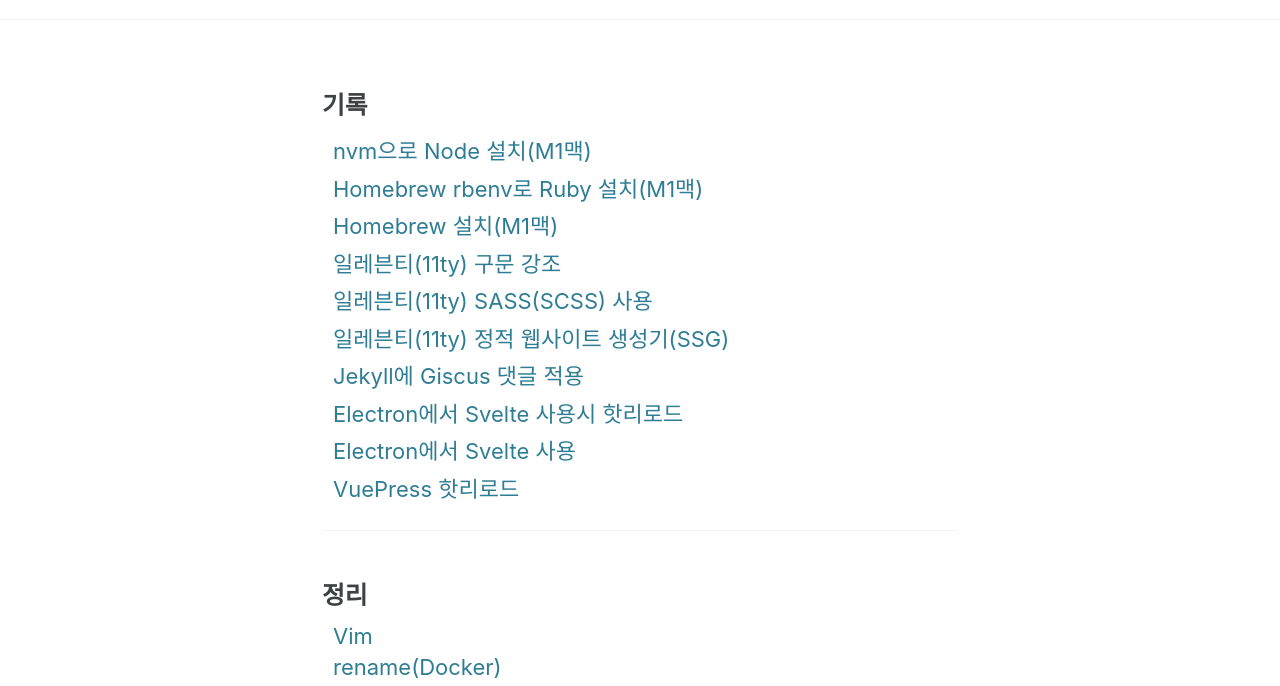
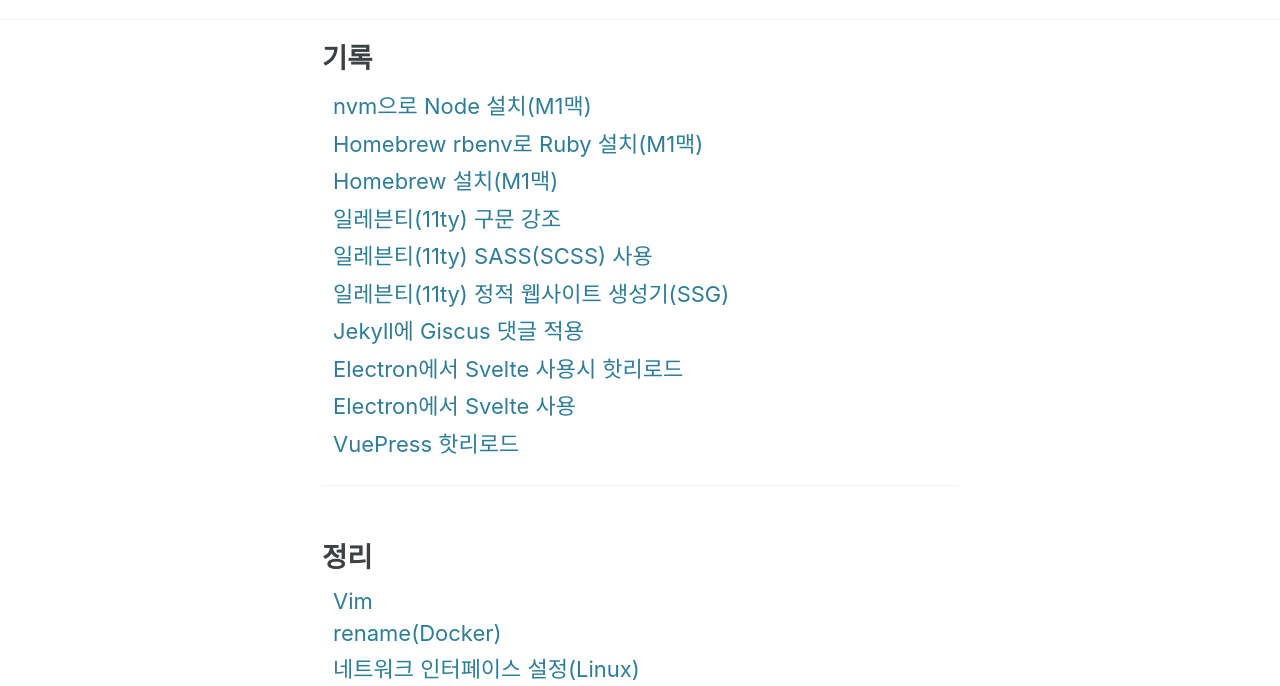
Before and after one commit to istree/istree.github.io, a plain HTML site: page docs/index.html in a window 1280 px wide. Shown: the part 79-765 px from the top of the page. Drawn offline with nearby package versions, Linux system fonts and the light colour scheme.

Commit message:
기능 - 대문 index 첫번째 섹션 제목의 margin-top을 0px로 조정

```diff
--- a/docs/index.html
+++ b/docs/index.html
@@ -92,7 +92,7 @@
 
 
 <section class="taxonomy__section">
-    <h3 class="archive__title">기록</h3>
+    <h2 class="archive__title" style="margin-top:0px;">기록</h2>
     <div class="entries-list">
 <!-- Latest 10 posts -->
 
@@ -162,7 +162,7 @@
 
 <!-- Latest 10 docs -->
 <section class="taxonomy__section">
-    <h3 class="archive__title">정리</h3>
+    <h2 class="archive__title">정리</h2>
     <div class="entries-list">
         <!-- Latest 10 posts -->
 
```
